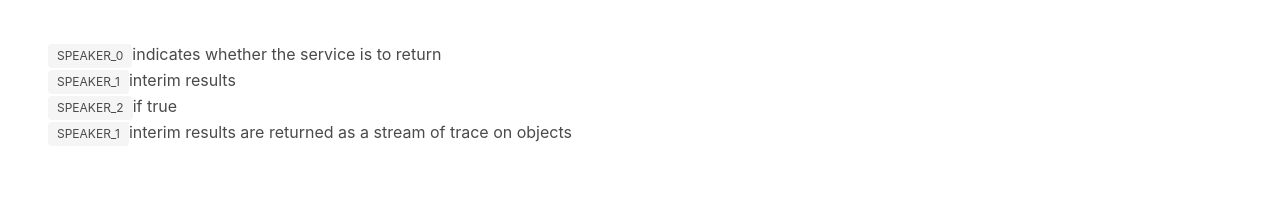
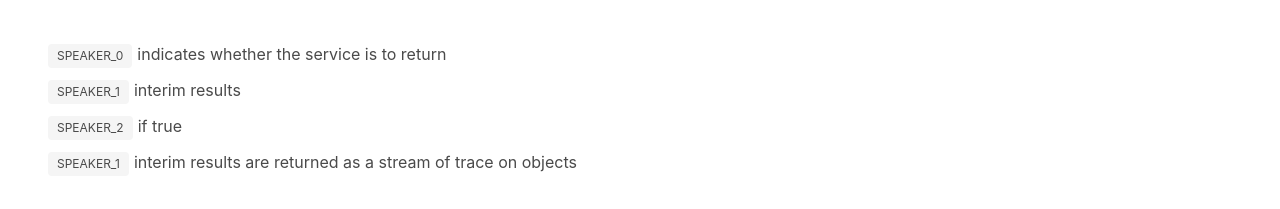
Before and after one commit to josephwandile/soprano, a React (Create React App) app: page / in a window 1280 px wide. Shown: the part 463-672 px from the top of the page. Built offline with nearby package versions, Linux system fonts and the light colour scheme; no server answers.

Commit message:
transcript UI cool

```diff
--- a/src/App.css
+++ b/src/App.css
@@ -24,3 +24,8 @@
 .custom-container {
   width: 70%;
 }
+
+.speaker-tag {
+  margin-right: 5px;
+  margin-bottom: 10px;
+}
--- a/src/Segment.js
+++ b/src/Segment.js
@@ -1,4 +1,6 @@
 import React, { Component } from 'react';
+import Speaker from './Speaker.js';
+import Sentence from './Sentence.js';
 
 class Segment extends Component {
   render() {
@@ -11,15 +13,14 @@ class Segment extends Component {
     let items = [];
     let i = 0;
     this.props.transcript.forEach(trans => {
-      if (trans.new) {
+      if (trans.new) {  // New speaker. Insert line break and speaker tag.
         items.push(<br/>)
-        items.push(<span key={`break-${i}`} className="tag">{trans.speaker}</span>);
+        items.push(<Speaker key={`break-${i}`} email={trans.speaker}/>);
       }
-      items.push(<span key={`words-${i}`}>{trans.transcript.join(' ')}</span>);
-      items.push(' ');
+      items.push(<Sentence key={`words-${i}`} words={trans.transcript.join(' ')}/>)
       i++;
     });
-    return <div className="inline-block">{items}</div>;
+    return <div>{items}</div>;
   }
 };
 
--- /dev/null
+++ b/src/Sentence.js
@@ -0,0 +1,13 @@
+import React from 'react';
+import './App.css';
+
+const Sentence = (props) => {
+
+  return (
+      <span>
+        {`${props.words} `}
+      </span>
+  );
+}
+
+export default Sentence;
--- /dev/null
+++ b/src/Speaker.js
@@ -0,0 +1,13 @@
+import React from 'react';
+import './App.css';
+
+const Speaker = (props) => {
+
+  return (
+      <span className="tag speaker-tag">
+        {props.email}
+      </span>
+  );
+}
+
+export default Speaker;
```
